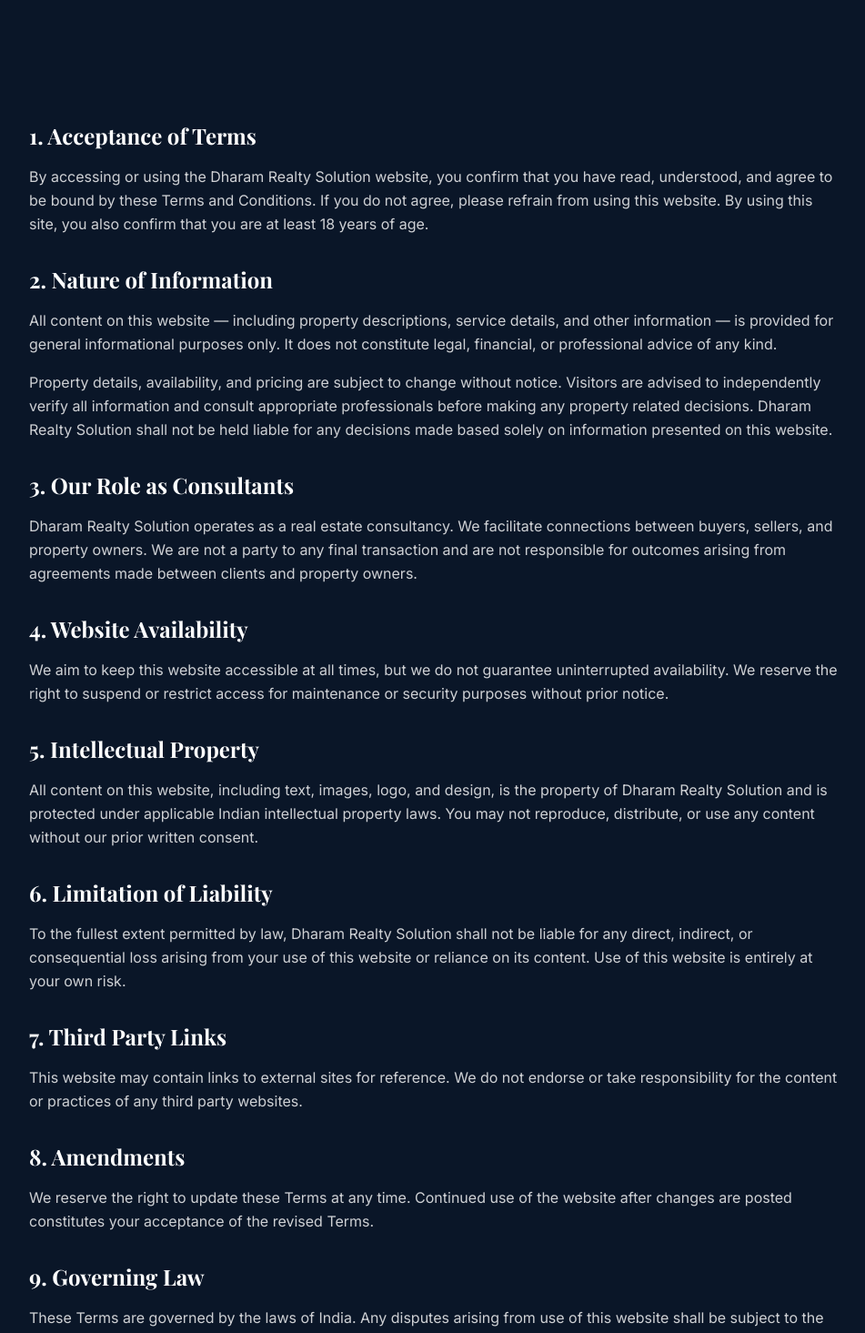
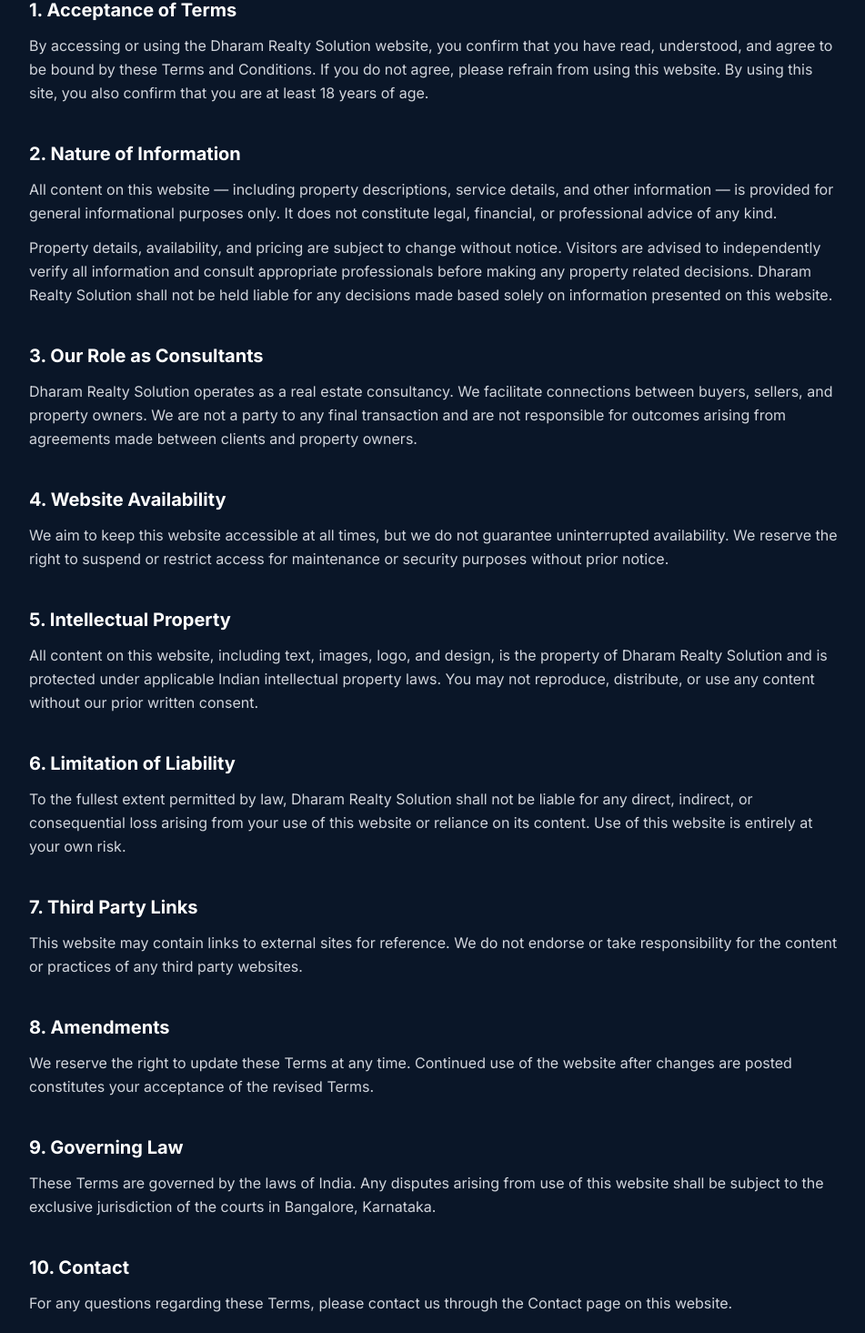
Before and after one commit to jatinjatin05159-pixel/dharamrealtysolutions, a Next.js app in the folder extracted/: page /terms in a window 1280 px wide. Shown: the part 259-1724 px from the top of the page at 91% size, without its empty margins (160-1111 px from the left). Built offline with nearby package versions, Linux system fonts and the light colour scheme; a web font is replaced by a local one.

Commit message:
Update page.tsx

```diff
--- a/extracted/app/terms/page.tsx
+++ b/extracted/app/terms/page.tsx
@@ -1,106 +1,76 @@
-import { Navbar } from "@/components/navbar"
-import { Footer } from "@/components/footer"
+import { Navbar } from "@/components/navbar";
+import { Footer } from "@/components/footer";
 
 export default function TermsPage() {
   return (
     <main className="min-h-screen bg-[#0a1628]">
       <Navbar />
-
-      {/* Hero Section */}
-      <section className="pt-32 pb-12 md:pt-40 md:pb-16">
+      <section className="pt-32 pb-16">
         <div className="container mx-auto px-4">
           <div className="max-w-4xl mx-auto">
-            <h1 className="text-4xl md:text-5xl font-bold text-white font-serif mb-4">
+            <h1 className="text-4xl font-bold text-white font-serif mb-4">
               Terms and Conditions
             </h1>
-            <p className="text-white/60">Effective Date: 1st May 2026</p>
-          </div>
-        </div>
-      </section>
+            <p className="text-[#c9a84c] mb-12">Effective Date: 1st May 2026</p>
 
-      {/* Content Section */}
-      <section className="py-12 md:py-20">
-        <div className="container mx-auto px-4">
-          <div className="max-w-4xl mx-auto space-y-8 text-white/80 leading-relaxed">
+            <div className="space-y-10 text-gray-300 leading-relaxed">
 
-            <div className="space-y-4">
-              <h2 className="text-2xl font-bold text-white font-serif">1. Acceptance of Terms</h2>
-              <p>
-                By accessing or using the Dharam Realty Solution website, you confirm that you have read, understood, and agree to be bound by these Terms and Conditions. If you do not agree, please refrain from using this website. By using this site, you also confirm that you are at least 18 years of age.
-              </p>
+              <div>
+                <h2 className="text-xl font-bold text-white mb-3">1. Acceptance of Terms</h2>
+                <p>By accessing or using the Dharam Realty Solution website, you confirm that you have read, understood, and agree to be bound by these Terms and Conditions. If you do not agree, please refrain from using this website. By using this site, you also confirm that you are at least 18 years of age.</p>
               </div>
 
-            <div className="space-y-4">
-              <h2 className="text-2xl font-bold text-white font-serif">2. Nature of Information</h2>
-              <p>
-                All content on this website — including property descriptions, service details, and other information — is provided for general informational purposes only. It does not constitute legal, financial, or professional advice of any kind.
-              </p>
-              <p>
-                Property details, availability, and pricing are subject to change without notice. Visitors are advised to independently verify all information and consult appropriate professionals before making any property related decisions. Dharam Realty Solution shall not be held liable for any decisions made based solely on information presented on this website.
-              </p>
+              <div>
+                <h2 className="text-xl font-bold text-white mb-3">2. Nature of Information</h2>
+                <p>All content on this website — including property descriptions, service details, and other information — is provided for general informational purposes only. It does not constitute legal, financial, or professional advice of any kind.</p>
+                <p className="mt-3">Property details, availability, and pricing are subject to change without notice. Visitors are advised to independently verify all information and consult appropriate professionals before making any property related decisions. Dharam Realty Solution shall not be held liable for any decisions made based solely on information presented on this website.</p>
               </div>
 
-            <div className="space-y-4">
-              <h2 className="text-2xl font-bold text-white font-serif">3. Our Role as Consultants</h2>
-              <p>
-                Dharam Realty Solution operates as a real estate consultancy. We facilitate connections between buyers, sellers, and property owners. We are not a party to any final transaction and are not responsible for outcomes arising from agreements made between clients and property owners.
-              </p>
+              <div>
+                <h2 className="text-xl font-bold text-white mb-3">3. Our Role as Consultants</h2>
+                <p>Dharam Realty Solution operates as a real estate consultancy. We facilitate connections between buyers, sellers, and property owners. We are not a party to any final transaction and are not responsible for outcomes arising from agreements made between clients and property owners.</p>
               </div>
 
-            <div className="space-y-4">
-              <h2 className="text-2xl font-bold text-white font-serif">4. Website Availability</h2>
-              <p>
-                We aim to keep this website accessible at all times, but we do not guarantee uninterrupted availability. We reserve the right to suspend or restrict access for maintenance or security purposes without prior notice.
-              </p>
+              <div>
+                <h2 className="text-xl font-bold text-white mb-3">4. Website Availability</h2>
+                <p>We aim to keep this website accessible at all times, but we do not guarantee uninterrupted availability. We reserve the right to suspend or restrict access for maintenance or security purposes without prior notice.</p>
               </div>
 
-            <div className="space-y-4">
-              <h2 className="text-2xl font-bold text-white font-serif">5. Intellectual Property</h2>
-              <p>
-                All content on this website, including text, images, logo, and design, is the property of Dharam Realty Solution and is protected under applicable Indian intellectual property laws. You may not reproduce, distribute, or use any content without our prior written consent.
-              </p>
+              <div>
+                <h2 className="text-xl font-bold text-white mb-3">5. Intellectual Property</h2>
+                <p>All content on this website, including text, images, logo, and design, is the property of Dharam Realty Solution and is protected under applicable Indian intellectual property laws. You may not reproduce, distribute, or use any content without our prior written consent.</p>
               </div>
 
-            <div className="space-y-4">
-              <h2 className="text-2xl font-bold text-white font-serif">6. Limitation of Liability</h2>
-              <p>
-                To the fullest extent permitted by law, Dharam Realty Solution shall not be liable for any direct, indirect, or consequential loss arising from your use of this website or reliance on its content. Use of this website is entirely at your own risk.
-              </p>
+              <div>
+                <h2 className="text-xl font-bold text-white mb-3">6. Limitation of Liability</h2>
+                <p>To the fullest extent permitted by law, Dharam Realty Solution shall not be liable for any direct, indirect, or consequential loss arising from your use of this website or reliance on its content. Use of this website is entirely at your own risk.</p>
               </div>
 
-            <div className="space-y-4">
-              <h2 className="text-2xl font-bold text-white font-serif">7. Third Party Links</h2>
-              <p>
-                This website may contain links to external sites for reference. We do not endorse or take responsibility for the content or practices of any third party websites.
-              </p>
+              <div>
+                <h2 className="text-xl font-bold text-white mb-3">7. Third Party Links</h2>
+                <p>This website may contain links to external sites for reference. We do not endorse or take responsibility for the content or practices of any third party websites.</p>
               </div>
 
-            <div className="space-y-4">
-              <h2 className="text-2xl font-bold text-white font-serif">8. Amendments</h2>
-              <p>
-                We reserve the right to update these Terms at any time. Continued use of the website after changes are posted constitutes your acceptance of the revised Terms.
-              </p>
+              <div>
+                <h2 className="text-xl font-bold text-white mb-3">8. Amendments</h2>
+                <p>We reserve the right to update these Terms at any time. Continued use of the website after changes are posted constitutes your acceptance of the revised Terms.</p>
               </div>
 
-            <div className="space-y-4">
-              <h2 className="text-2xl font-bold text-white font-serif">9. Governing Law</h2>
-              <p>
-                These Terms are governed by the laws of India. Any disputes arising from use of this website shall be subject to the exclusive jurisdiction of the courts in Bangalore, Karnataka.
-              </p>
+              <div>
+                <h2 className="text-xl font-bold text-white mb-3">9. Governing Law</h2>
+                <p>These Terms are governed by the laws of India. Any disputes arising from use of this website shall be subject to the exclusive jurisdiction of the courts in Bangalore, Karnataka.</p>
               </div>
 
-            <div className="space-y-4">
-              <h2 className="text-2xl font-bold text-white font-serif">10. Contact</h2>
-              <p>
-                For any questions regarding these Terms, please contact us through the Contact page on this website.
-              </p>
+              <div>
+                <h2 className="text-xl font-bold text-white mb-3">10. Contact</h2>
+                <p>For any questions regarding these Terms, please contact us through the Contact page on this website.</p>
               </div>
 
             </div>
           </div>
+        </div>
       </section>
-
       <Footer />
     </main>
-  )
+  );
 }
```
Lines whose indentation alone changed are shown as unchanged.
